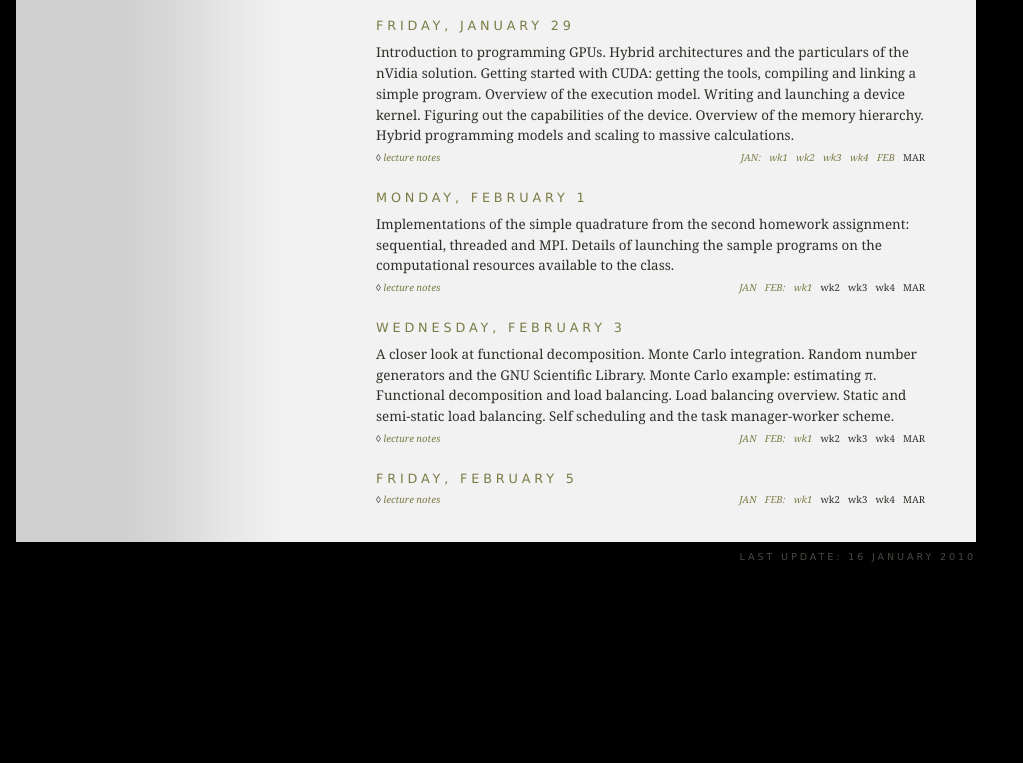
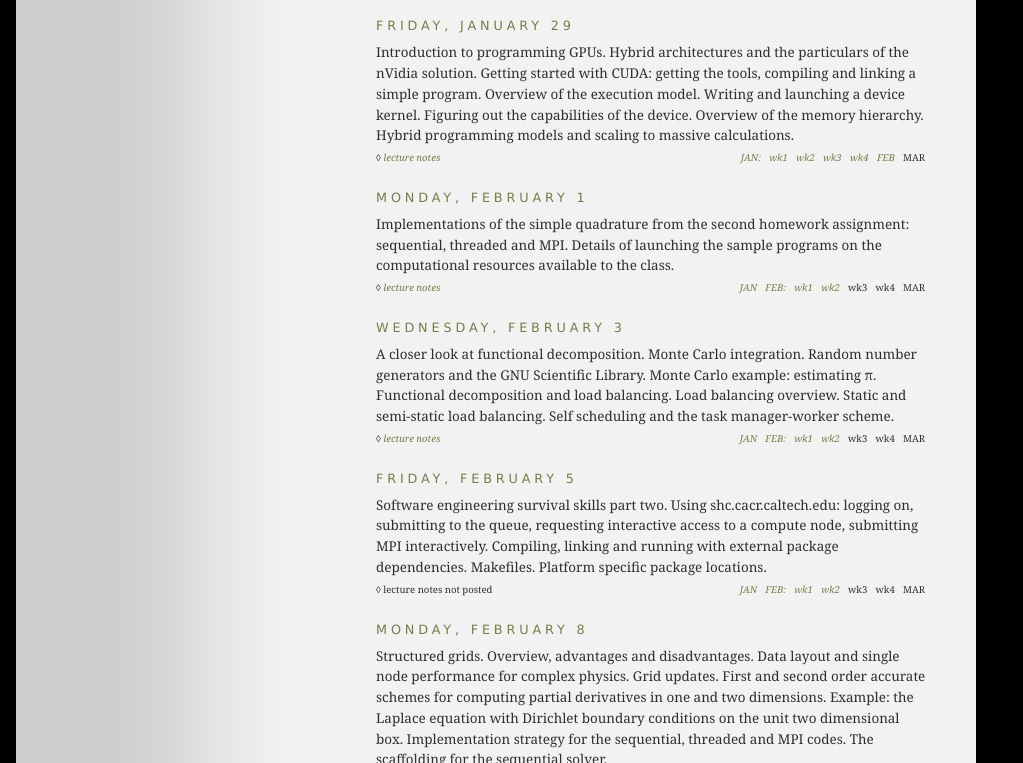
Before and after one commit to aivazis/acm114, a plain HTML site: page www/calendar.html in a window 1280 px wide. Shown: the part 2037-2800 px from the top of the page, without its empty margins (0-1023 px from the left). Before the commit the page ends 2624 px from the top, so only its background shows below. Drawn offline with Linux system fonts and the light colour scheme.

Commit message:
2010.02.08: finished and published final draft

```diff
--- a/www/calendar.html
+++ b/www/calendar.html
@@ -101,7 +101,7 @@
           <td><a href="#20100205">5</a></td>
         </tr>
         <tr>
-          <td>8</td>
+          <td><a href="#20100208">8</a></td>
           <td>10</td>
           <td>12</td>
         </tr>
@@ -406,7 +406,7 @@
         <li><a href="#20100104">JAN</a></li>
         <li><a href="#20100201">FEB:</a></li>
         <li><a href="#20100201">wk1</a></li>
-        <li>wk2</li>
+        <li><a href="#20100208">wk2</a></li>
         <li>wk3</li>
         <li>wk4</li>
         <li>MAR</li>
@@ -427,7 +427,7 @@
         <li><a href="#20100104">JAN</a></li>
         <li><a href="#20100201">FEB:</a></li>
         <li><a href="#20100201">wk1</a></li>
-        <li>wk2</li>
+        <li><a href="#20100208">wk2</a></li>
         <li>wk3</li>
         <li>wk4</li>
         <li>MAR</li>
@@ -437,6 +437,10 @@
 
     <h4><a name="20100205">Friday, February 5</a></h4>
     <p>
+      Software engineering survival skills part two. Using shc.cacr.caltech.edu: logging on,
+      submitting to the queue, requesting interactive access to a compute node, submitting MPI
+      interactively. Compiling, linking and running with external package
+      dependencies. Makefiles. Platform specific package locations.
     </p>
 
     <div class="inline-navigation">
@@ -444,7 +448,30 @@
         <li><a href="#20100104">JAN</a></li>
         <li><a href="#20100201">FEB:</a></li>
         <li><a href="#20100201">wk1</a></li>
-        <li>wk2</li>
+        <li><a href="#20100208">wk2</a></li>
+        <li>wk3</li>
+        <li>wk4</li>
+        <li>MAR</li>
+      </ul>
+      &loz;&nbsp;lecture notes not posted
+    </div>
+
+    <h4><a name="20100205">Monday, February 8</a></h4>
+    <p>
+      Structured grids. Overview, advantages and disadvantages. Data layout and single node
+      performance for complex physics. Grid updates. First and second order accurate schemes
+      for computing partial derivatives in one and two dimensions. Example: the Laplace
+      equation with Dirichlet boundary conditions on the unit two dimensional
+      box. Implementation strategy for the sequential, threaded and MPI codes. The scaffolding
+      for the sequential solver.
+    </p>
+
+    <div class="inline-navigation">
+      <ul>
+        <li><a href="#20100104">JAN</a></li>
+        <li><a href="#20100201">FEB:</a></li>
+        <li><a href="#20100201">wk1</a></li>
+        <li><a href="#20100208">wk2</a></li>
         <li>wk3</li>
         <li>wk4</li>
         <li>MAR</li>
```
Also changed, not shown: www/acm114.html (+3 -3 lines), 1 other file.
